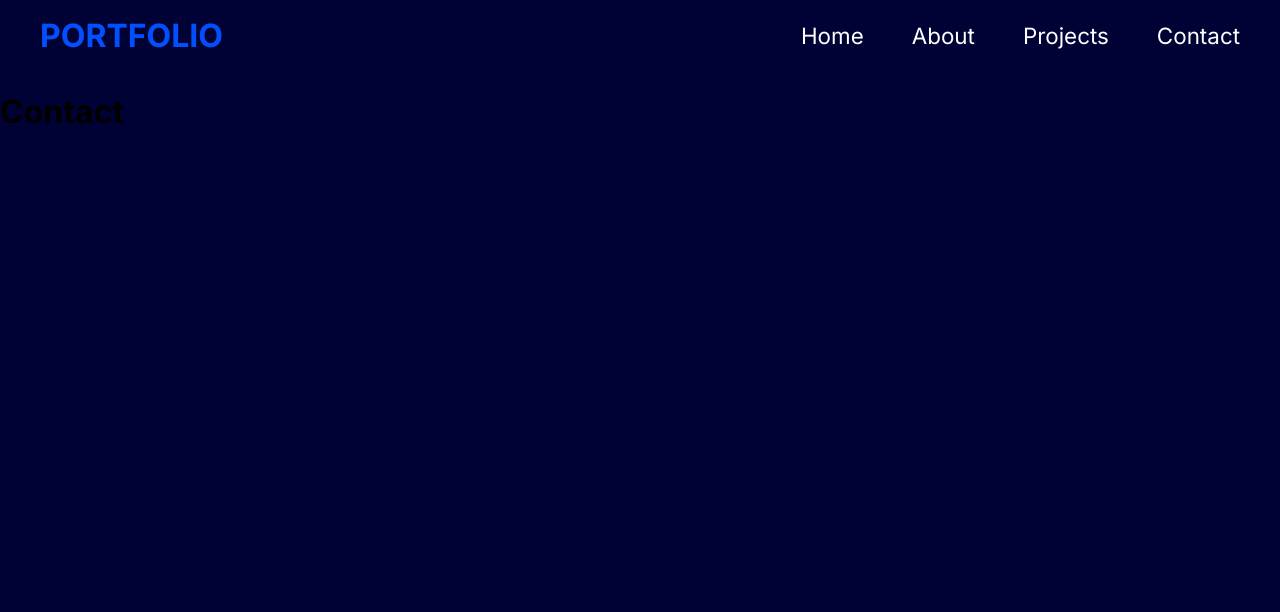
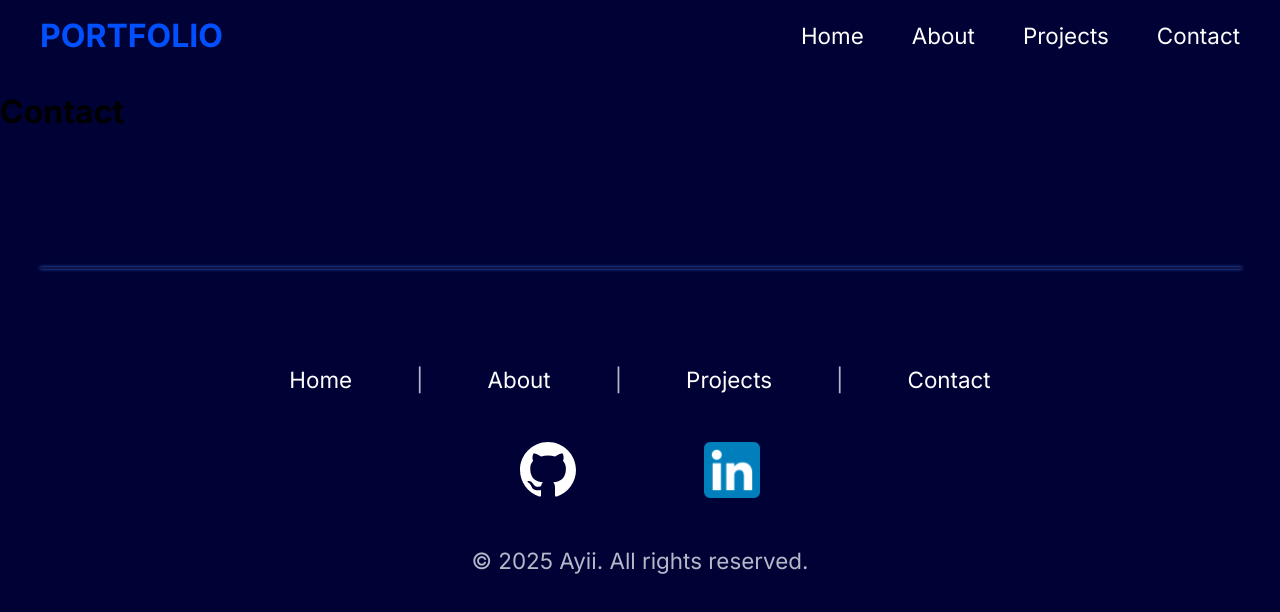
Before and after one commit to ayii365/portfolio, a React (Vite) app in the folder front-end/vite-project/: page /Contact in a window 1280 px wide. Shown: the top 612 px of the page. Built offline with nearby package versions, Linux system fonts and the light colour scheme.

Commit message:
Completed footer, updated navigation bar container

```diff
--- a/front-end/vite-project/src/App.jsx
+++ b/front-end/vite-project/src/App.jsx
@@ -1,5 +1,6 @@
 import { Routes, Route } from 'react-router-dom';
 import Navbar from './components/layout/Navbar.jsx'; // Importing the Navigation bar component
+import Footer from './components/layout/Footer.jsx'; // Importing the Footer component
 
 // Importing all the main pages
 import Home from './pages/Home.jsx';
@@ -21,7 +22,8 @@ function App() {
         <Route path="/Contact" element={<Contact />} />
       </Routes>
 
-      {/* Footer will go here */}
+      {/* Footer here */}
+      <Footer />
     </>
   )
 }
--- a/front-end/vite-project/src/components/layout/Footer.jsx
+++ b/front-end/vite-project/src/components/layout/Footer.jsx
@@ -0,0 +1,35 @@
+import {NavLink} from 'react-router-dom';
+import '../../styles/Footer.css';
+import githubIcon from '../../assets/images/other-icons/github.svg';
+import linkedInIcon from '../../assets/images/other-icons/LinkedIn.svg';
+
+function Footer() {
+    return (
+        <div className="footer">
+            <div className="container">
+                <div className="footer-inner">
+                    <hr className="h-line"></hr>
+                    <div className="footer-links">
+                        <NavLink to="/" className="nav-link">Home</NavLink>
+                        <p>|</p>
+                        <NavLink to="/" className="nav-link">About</NavLink>
+                        <p>|</p>
+                        <NavLink to="/" className="nav-link">Projects</NavLink>
+                        <p>|</p>
+                        <NavLink to="/" className="nav-link">Contact</NavLink>
+                    </div>
+                    <div className="icon-links">
+                        <img className="footer-icons" src={githubIcon} />
+                        <img className="footer-icons" src={linkedInIcon} />
+                    </div>
+                    <div className="rights-res">
+                        <p>© 2025 Ayii. All rights reserved.</p>
+                    </div>
+                </div>
+            </div>
+
+        </div>
+    );
+}
+
+export default Footer;
--- a/front-end/vite-project/src/components/layout/Navbar.jsx
+++ b/front-end/vite-project/src/components/layout/Navbar.jsx
@@ -5,6 +5,8 @@ function Navbar() {
     return (
         <nav className="navbar">
             <div className="container">
+                <div className="navbar-inner">
+
                     <div className="nav-left">
                         <Link to="/" className="nav-logo">PORTFOLIO</Link>
                     </div>
@@ -15,6 +17,8 @@ function Navbar() {
                         <NavLink to="/" className="nav-link">Projects</NavLink>
                         <NavLink to="/" className="nav-link">Contact</NavLink>
                     </div>
+
+                </div>
             </div>
         </nav>
     );
--- /dev/null
+++ b/front-end/vite-project/src/styles/Footer.css
@@ -0,0 +1,45 @@
+
+.footer {
+    margin-top: 8rem;
+    margin-bottom: 5rem;
+}
+
+.footer-inner {
+    width: 100%;
+    display: flex;
+    flex-direction: column;
+    align-items: center;
+}
+
+.h-line {
+    width: 100%;
+
+    border-radius: 0.1rem;
+    border: solid;
+    border-width: 0.1rem;
+    border-color: rgb(255,255,255,5%);
+    background-color: rgb(255,255,255,2%);
+    box-shadow: 0 0 0.2rem  var(--glow);
+}
+
+.footer-links {
+    margin-top: 4rem;
+    display: flex;
+    gap: 4rem;
+    align-items: center;
+}
+
+.icon-links {
+    margin-top: 1.5rem;
+    display: flex;
+    gap: 8rem;
+}
+
+.footer-icons {
+    width: 3.5rem;
+    height: 3.5rem;
+}
+
+.rights-res {
+    margin-top: 1.5rem;
+}
--- a/front-end/vite-project/src/styles/Navbar.css
+++ b/front-end/vite-project/src/styles/Navbar.css
@@ -6,7 +6,7 @@
     flex-direction: row;
 }
 
-.container {
+.navbar-inner {
     display: flex;
     justify-content: space-between;
     align-items: center; /*Vertically aligns the content */
```
Also changed, not shown: front-end/vite-project/src/assets/images/other-icons/LinkedIn.svg (added), front-end/vite-project/src/assets/images/other-icons/github.svg (added). Lines whose indentation alone changed are shown as unchanged.
